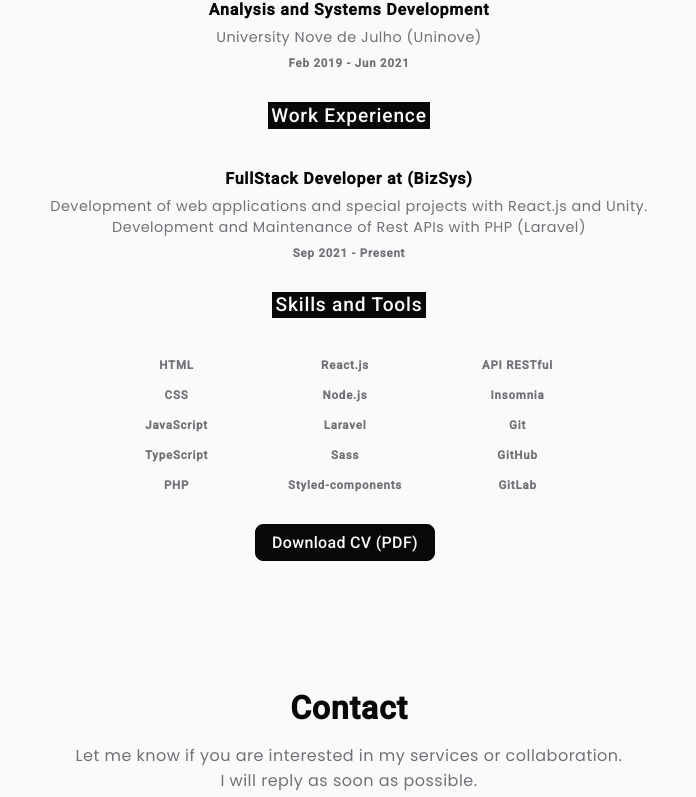
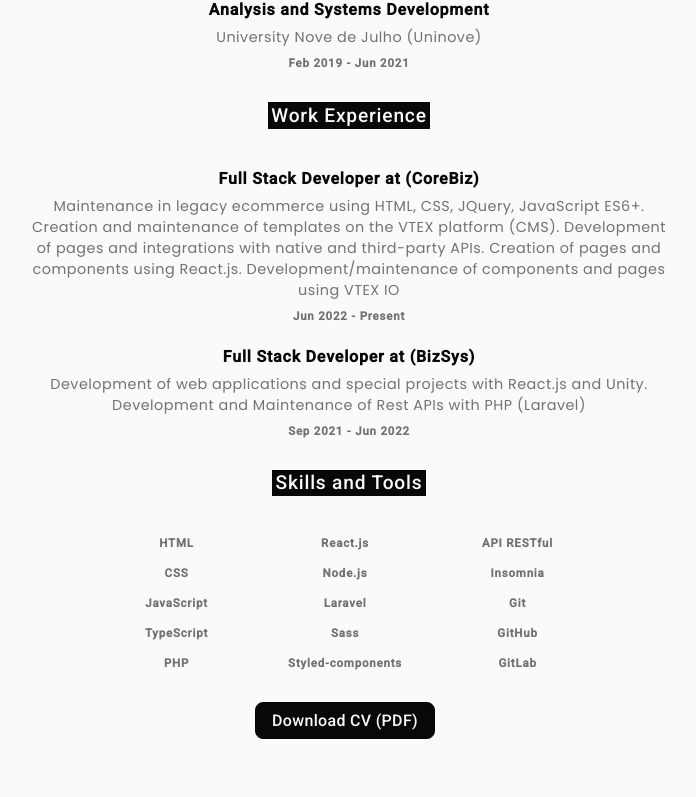
Before and after one commit to JuniorAlvess/portfolio2.0, a React (Create React App) app: page / in a window 1280 px wide. Shown: the part 1923-2720 px from the top of the page, without its empty margins (291-987 px from the left). Built offline with nearby package versions, Linux system fonts and the light colour scheme.

Commit message:
Resume section has been updated.

```diff
--- a/src/App.tsx
+++ b/src/App.tsx
@@ -19,25 +19,10 @@ import photo from './assets/eu.png';
 
 import projects from './assets/projects.json';
 import Project from './components/project';
+import Role from './components/role';
 
 
 init("user_vyUWjXUA5AnP9Cqfmn2x7");
-
-/**
- * TODO:
- * Filter technologies (Done!)
- * Add my social network (Done!)
- * Create a animation button loading (Done!)
- * Insert my resume (Done!)
- * make a text resume (Done!)
- * make a description projects in english (Done!)
- */
-
-/**
- * FIXME:
- * resolve a bug of width on filter projects (Done!)
- * resolve a bug on email.js
- */
 
 function App() {
   const [user_email, setUser_email] = useState<string>('');
@@ -200,16 +185,29 @@ function App() {
 
           <section>
             <h3>Education</h3>
-            <strong> Analysis and Systems Development </strong>
+            <h4> Analysis and Systems Development </h4>
             <p> University Nove de Julho (Uninove) </p>
             <span> Feb 2019 - Jun 2021 </span>
           </section>
 
           <section>
             <h3>Work Experience</h3>
-            <strong> FullStack Developer at <a href="https://www.bizsys.com.br/" rel="noreferrer" target="_blank">(BizSys)</a> </strong>
-            <p> Development of web applications and special projects with React.js and Unity. Development and Maintenance of Rest APIs with PHP (Laravel) </p>
-            <span> Sep 2021 - Present </span>
+            <Role
+              jobTitle="Full Stack Developer"
+              company="CoreBiz"
+              linkTo="https://www.corebiz.ag/pt/"
+              description="Maintenance in legacy ecommerce using HTML, CSS, JQuery, JavaScript ES6+.
+              Creation and maintenance of templates on the VTEX platform (CMS). Development of pages and integrations with native and third-party APIs.
+              Creation of pages and components using React.js. Development/maintenance of components and pages using VTEX IO"
+              duration="Jun 2022 - Present"
+            />
+            <Role
+              jobTitle="Full Stack Developer"
+              company="BizSys"
+              linkTo="https://www.bizsys.com.br/"
+              description="Development of web applications and special projects with React.js and Unity. Development and Maintenance of Rest APIs with PHP (Laravel)"
+              duration="Sep 2021 - Jun 2022"
+            />
           </section>
 
           <section>
@@ -230,11 +228,11 @@ function App() {
                 <li><a href="https://styled-components.com/" rel="noreferrer" target="_blank">Styled-components</a></li>
               </ul>
               <ul>
-              <li><a href="https://www.redhat.com/pt-br/topics/api/what-is-a-rest-api" rel="noreferrer" target="_blank">API RESTful</a></li>
-              <li><a href="https://insomnia.rest/" rel="noreferrer" target="_blank">Insomnia</a></li>
-              <li><a href="https://git-scm.com/" rel="noreferrer" target="_blank">Git</a></li>
-              <li><a href="https://github.com/" rel="noreferrer" target="_blank">GitHub</a></li>
-              <li><a href="https://about.gitlab.com/" rel="noreferrer" target="_blank">GitLab</a></li>
+                <li><a href="https://www.redhat.com/pt-br/topics/api/what-is-a-rest-api" rel="noreferrer" target="_blank">API RESTful</a></li>
+                <li><a href="https://insomnia.rest/" rel="noreferrer" target="_blank">Insomnia</a></li>
+                <li><a href="https://git-scm.com/" rel="noreferrer" target="_blank">Git</a></li>
+                <li><a href="https://github.com/" rel="noreferrer" target="_blank">GitHub</a></li>
+                <li><a href="https://about.gitlab.com/" rel="noreferrer" target="_blank">GitLab</a></li>
               </ul>
             </ol>
           </section>
--- /dev/null
+++ b/src/components/role/index.tsx
@@ -0,0 +1,22 @@
+import PropTypes from 'prop-types'
+import React, { Component } from 'react'
+
+interface IRole {
+    jobTitle: string;
+    company: string;
+    description: string;
+    linkTo?: string;
+    duration: string
+}
+
+const Role = ({ ...props }: IRole) => {
+    return (
+        <>
+            <h4> {props.jobTitle} at <a href={props.linkTo} rel="noreferrer" target="_blank">({props.company})</a> </h4>
+            <p> {props.description} </p>
+            <span> {props.duration} </span>
+        </>
+    )
+}
+
+export default Role
--- a/src/global.scss
+++ b/src/global.scss
@@ -406,7 +406,7 @@ body {
                 letter-spacing: .05rem;
             }
 
-            strong {
+            h4 {
                 font-size: clamp(1rem, 1.2vw, 1.5rem);
                 font-weight: 700;
                 font-family: 'Roboto', sans-serif;
@@ -418,7 +418,7 @@ body {
                 letter-spacing: .05rem;
             }
 
-            strong>a {
+            h4>a {
                 text-decoration: none;
                 color: var(--second-color);
             }
@@ -437,6 +437,10 @@ body {
                 transition: opacity 0.3s;
 
                 letter-spacing: .05rem;
+            }
+
+            span:not(:last-of-type) {
+                margin-bottom: 1rem;
             }
 
             ol {
```
Also changed, not shown: 1 other file (tests, documents, lock files or other folders).
